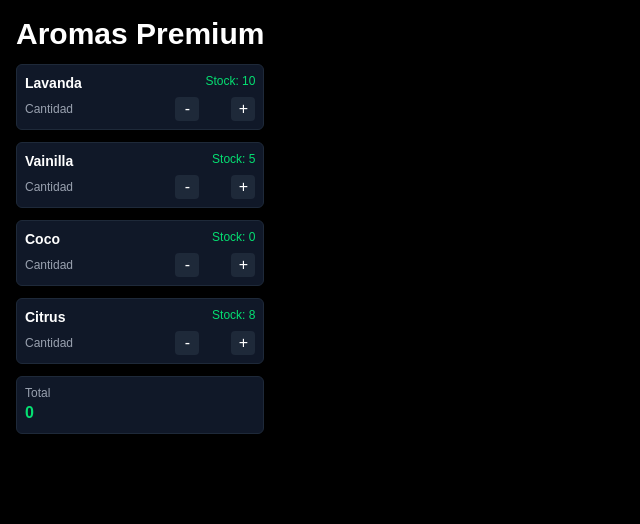
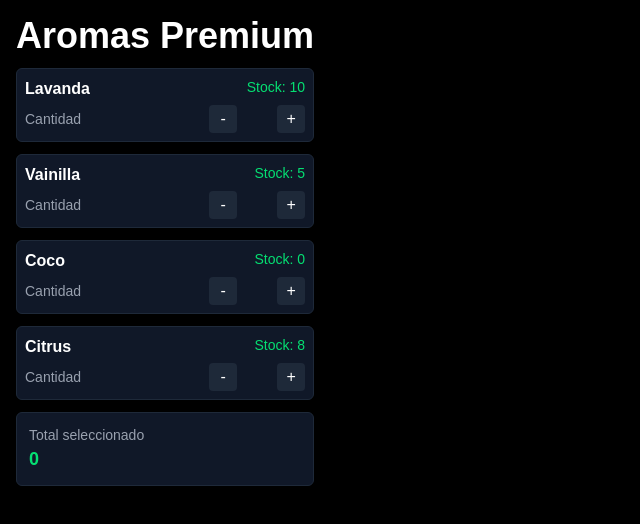
Before and after one commit to Eduardogona/aroma-store, a Next.js app: page /product/1 in a window 1280 px wide. Shown: the top 524 px of the page, without its empty margins (0-640 px from the left). Built offline with nearby package versions, Linux system fonts and the light colour scheme.

Commit message:
first deploy

```diff
--- a/app/product/[id]/page.tsx
+++ b/app/product/[id]/page.tsx
@@ -32,7 +32,7 @@ export default function ProductPage() {
     <main className="min-h-screen bg-black text-white p-4 flex justify-start">
       <div className="max-w-xs space-y-3">
 
-        <h1 className="text-3xl font-bold">
+        <h1 className="text-4xl font-bold">
           Aromas Premium
         </h1>
 
@@ -42,30 +42,30 @@ export default function ProductPage() {
             className="bg-gray-900 border border-gray-800 rounded-md p-2 space-y-1"
           >
             <div className="flex justify-between">
-              <span className="text-sm font-semibold">{p.name}</span>
-              <span className="text-green-400 text-xs">
+              <span className="text-base font-semibold">{p.name}</span>
+              <span className="text-green-400 text-sm">
                 Stock: {p.stock}
               </span>
             </div>
 
             <div className="flex justify-between items-center">
-              <span className="text-gray-400 text-xs">Cantidad</span>
+              <span className="text-sm text-gray-400">Cantidad</span>
 
               <div className="flex items-center gap-2">
                 <button
                   onClick={() => changeQty(p.name, -1, p.stock, p.qty)}
-                  className="w-6 h-6 bg-gray-800 rounded"
+                  className="w-7 h-7 bg-gray-800 rounded"
                 >
                   -
                 </button>
 
-                <span className="w-4 text-center text-xs">
+                <span className="w-6 text-center text-sm">
                   {p.qty > 0 ? p.qty : ""}
                 </span>
 
                 <button
                   onClick={() => changeQty(p.name, 1, p.stock, p.qty)}
-                  className="w-6 h-6 bg-gray-800 rounded"
+                  className="w-7 h-7 bg-gray-800 rounded"
                 >
                   +
                 </button>
@@ -74,9 +74,11 @@ export default function ProductPage() {
           </div>
         ))}
 
-        <div className="bg-gray-900 border border-gray-800 p-2 rounded-md">
-          <div className="text-gray-400 text-xs">Total</div>
-          <div className="text-green-400 font-bold">{totalItems}</div>
+        <div className="bg-gray-900 border border-gray-800 p-3 rounded-md">
+          <div className="text-gray-400 text-sm">Total seleccionado</div>
+          <div className="text-green-400 font-bold text-lg">
+            {totalItems}
+          </div>
         </div>
 
       </div>
```
